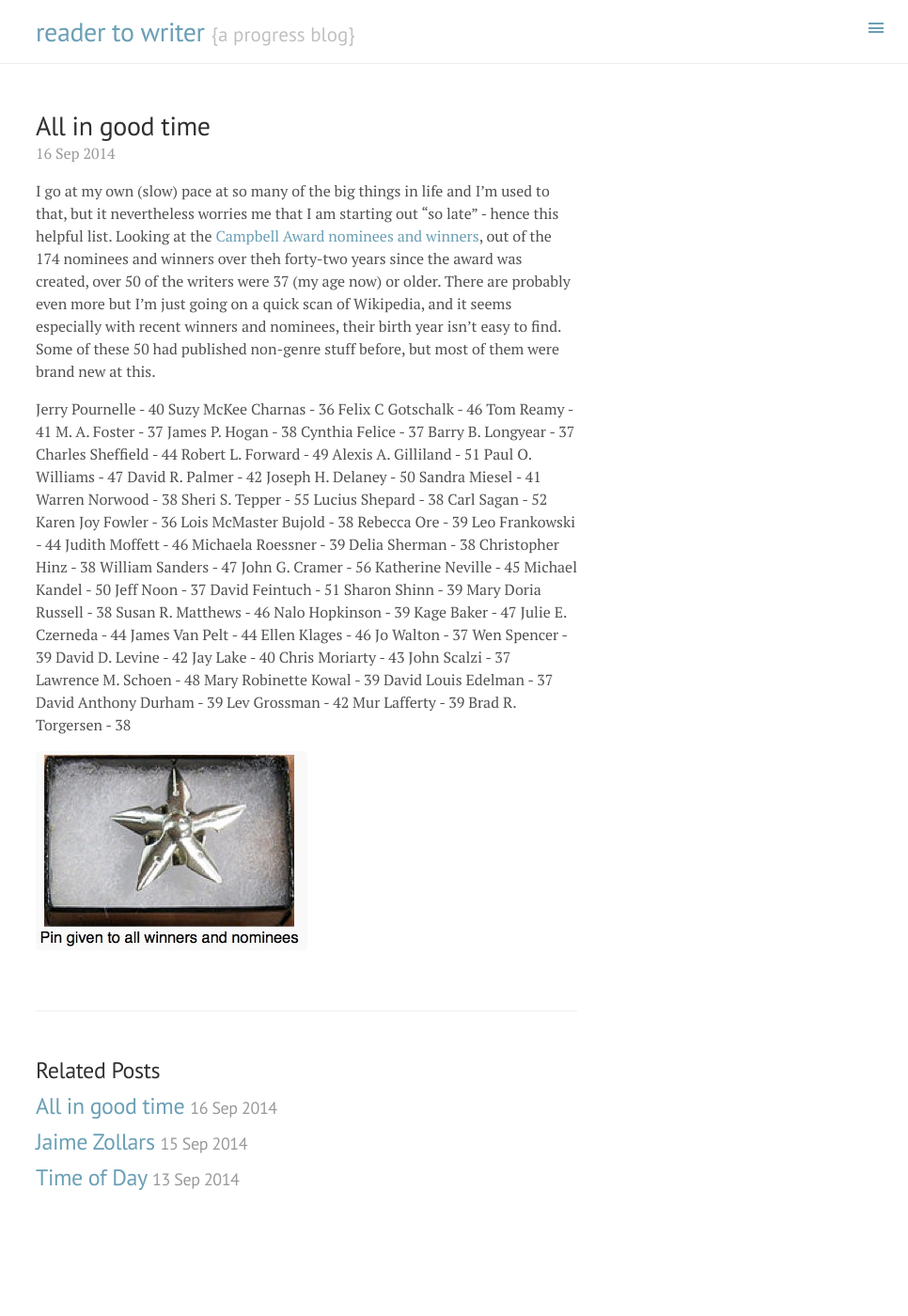
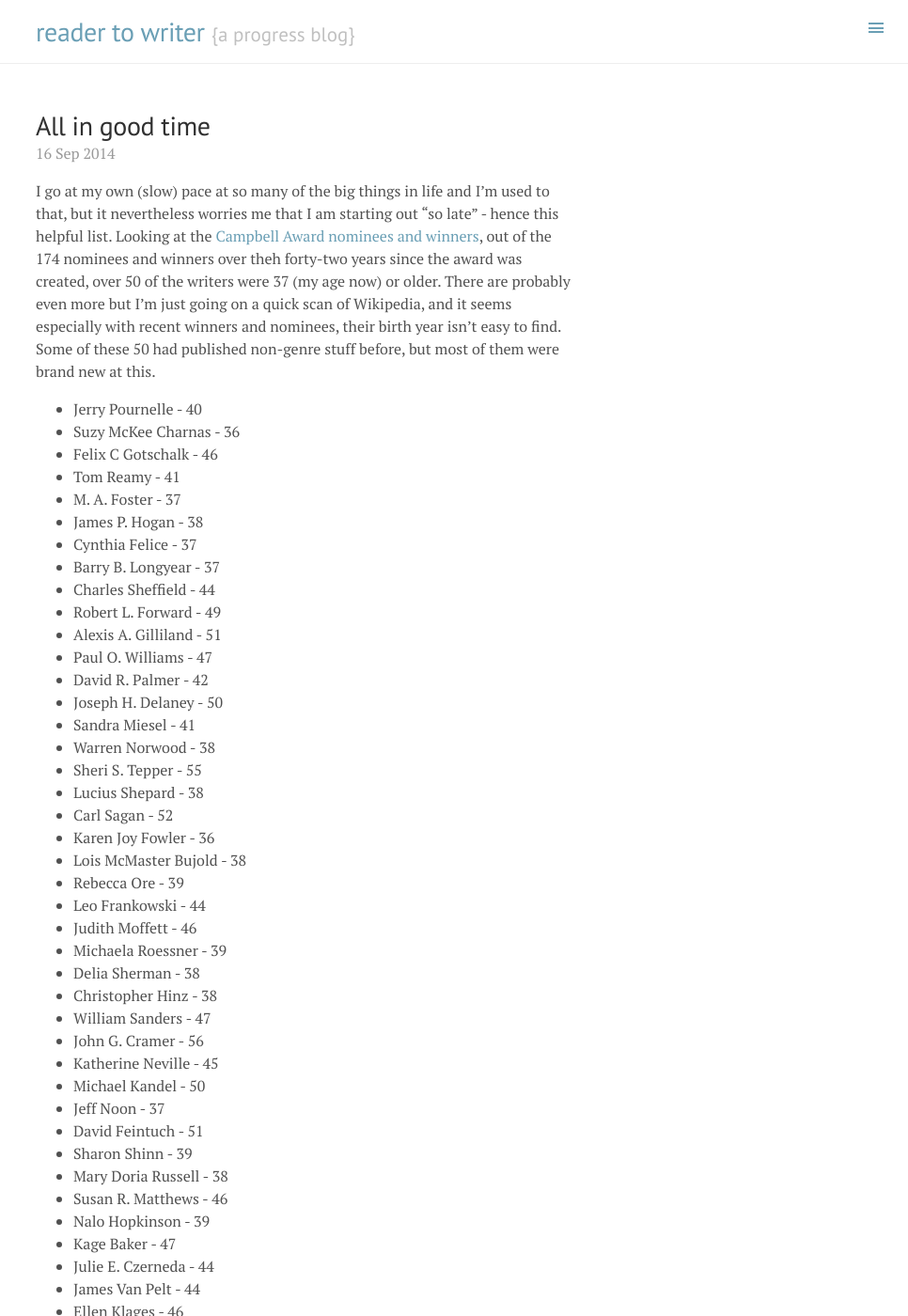
Before and after one commit to readertowriter/readertowriter.github.io, a Jekyll site: the page built from _posts/2014-09-16-Its-never-too-late.md, in a window 1280 px wide and 1400 px high. Shown: the whole window at 94% size, without its empty margins (314-1280 px from the left). Built offline with Jekyll 4.4.1, drawn with Linux system fonts in a browser that asks for light colours; Markdown is read by kramdown in place of the engine named in the settings; some of the changed text lies outside the part shown.

Commit message:
new post

```diff
--- a/_posts/2014-09-16-Its-never-too-late.md
+++ b/_posts/2014-09-16-Its-never-too-late.md
@@ -6,60 +6,60 @@ title: All in good time
 I go at my own (slow) pace at so many of the big things in life and I'm used to that, but it nevertheless worries me that I am starting out "so late" - hence this helpful list. Looking at the [Campbell Award nominees and winners](http://en.wikipedia.org/wiki/John_W._Campbell_Award_for_Best_New_Writer), out of the 174 nominees and winners over theh forty-two years since the award was created, over 50 of the writers were 37 (my age now) or older. There are probably even more but I'm just going on a quick scan of Wikipedia, and it seems especially with recent winners and nominees, their birth year isn't easy to find. Some of these 50 had published non-genre stuff before, but most of them were brand new at this.
 
 
-Jerry Pournelle - 40
-Suzy McKee Charnas - 36
-Felix C Gotschalk - 46
-Tom Reamy - 41
-M. A. Foster - 37
-James P. Hogan - 38
-Cynthia Felice - 37
-Barry B. Longyear - 37
-Charles Sheffield - 44
-Robert L. Forward - 49
-Alexis A. Gilliland - 51
-Paul O. Williams - 47
-David R. Palmer - 42
-Joseph H. Delaney - 50
-Sandra Miesel - 41
-Warren Norwood - 38
-Sheri S. Tepper - 55
-Lucius Shepard - 38
-Carl Sagan - 52
-Karen Joy Fowler - 36
-Lois McMaster Bujold - 38
-Rebecca Ore - 39
-Leo Frankowski - 44
-Judith Moffett - 46
-Michaela Roessner - 39
-Delia Sherman - 38
-Christopher Hinz - 38
-William Sanders - 47
-John G. Cramer - 56
-Katherine Neville - 45
-Michael Kandel - 50
-Jeff Noon - 37
-David Feintuch - 51
-Sharon Shinn - 39
-Mary Doria Russell - 38
-Susan R. Matthews - 46
-Nalo Hopkinson - 39
-Kage Baker - 47
-Julie E. Czerneda - 44
-James Van Pelt - 44
-Ellen Klages - 46
-Jo Walton - 37
-Wen Spencer - 39
-David D. Levine - 42
-Jay Lake - 40
-Chris Moriarty - 43
-John Scalzi - 37
-Lawrence M. Schoen - 48
-Mary Robinette Kowal - 39
-David Louis Edelman - 37
-David Anthony Durham - 39
-Lev Grossman - 42
-Mur Lafferty - 39
-Brad R. Torgersen - 38
+*	Jerry Pournelle - 40
+*	Suzy McKee Charnas - 36
+* 	Felix C Gotschalk - 46
+*	Tom Reamy - 41
+*	M. A. Foster - 37
+*	James P. Hogan - 38
+*	Cynthia Felice - 37
+*	Barry B. Longyear - 37
+*	Charles Sheffield - 44
+*	Robert L. Forward - 49
+*	Alexis A. Gilliland - 51
+*	Paul O. Williams - 47
+*	David R. Palmer - 42
+*	Joseph H. Delaney - 50
+*	Sandra Miesel - 41
+*	Warren Norwood - 38
+*	Sheri S. Tepper - 55
+*	Lucius Shepard - 38
+*	Carl Sagan - 52
+*	Karen Joy Fowler - 36
+*	Lois McMaster Bujold - 38
+*	Rebecca Ore - 39
+*	Leo Frankowski - 44
+*	Judith Moffett - 46
+*	Michaela Roessner - 39
+*	Delia Sherman - 38
+*	Christopher Hinz - 38
+*	William Sanders - 47
+*	John G. Cramer - 56
+*	Katherine Neville - 45
+*	Michael Kandel - 50
+*	Jeff Noon - 37
+*	David Feintuch - 51
+*	Sharon Shinn - 39
+*	Mary Doria Russell - 38
+*	Susan R. Matthews - 46
+*	Nalo Hopkinson - 39
+*	Kage Baker - 47
+*	Julie E. Czerneda - 44
+*	James Van Pelt - 44
+*	Ellen Klages - 46
+*	Jo Walton - 37
+*	Wen Spencer - 39
+*	David D. Levine - 42
+*	Jay Lake - 40
+*	Chris Moriarty - 43
+*	John Scalzi - 37
+*	Lawrence M. Schoen - 48
+*	Mary Robinette Kowal - 39
+*	David Louis Edelman - 37
+*	David Anthony Durham - 39
+*	Lev Grossman - 42
+*	Mur Lafferty - 39
+*	Brad R. Torgersen - 38
 
 
 ![Campbell Award Pin given to all nominees]({{site_url}}/images/CampbellAwardPin.jpg)
```
